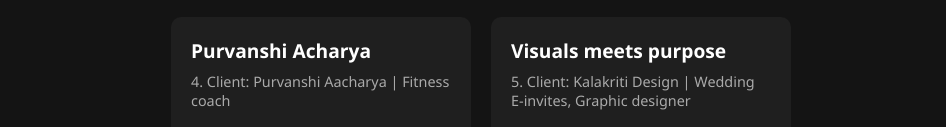
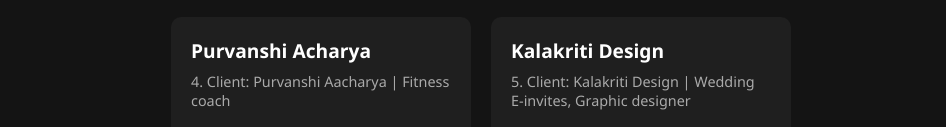
Before and after one commit to devanshir23/mywebsite, a plain HTML site: page social-media-strategies.html in a window 1280 px wide. Shown: the part 395-522 px from the top of the page, without its empty margins (159-1105 px from the left). Drawn offline with nearby package versions, Linux system fonts and the light colour scheme.

Commit message:
Update social-media-strategies.html

```diff
--- a/social-media-strategies.html
+++ b/social-media-strategies.html
@@ -149,7 +149,7 @@
 
     <div class="episode" onclick="window.location.href='kalakriti.html'" data-aos="zoom-in">
       <div class="episode-title">
-        <h3>Visuals meets purpose</h3>
+        <h3>Kalakriti Design</h3>
         <p>5. Client: Kalakriti Design | Wedding E-invites, Graphic designer</p>
       </div>
     </div>
```
